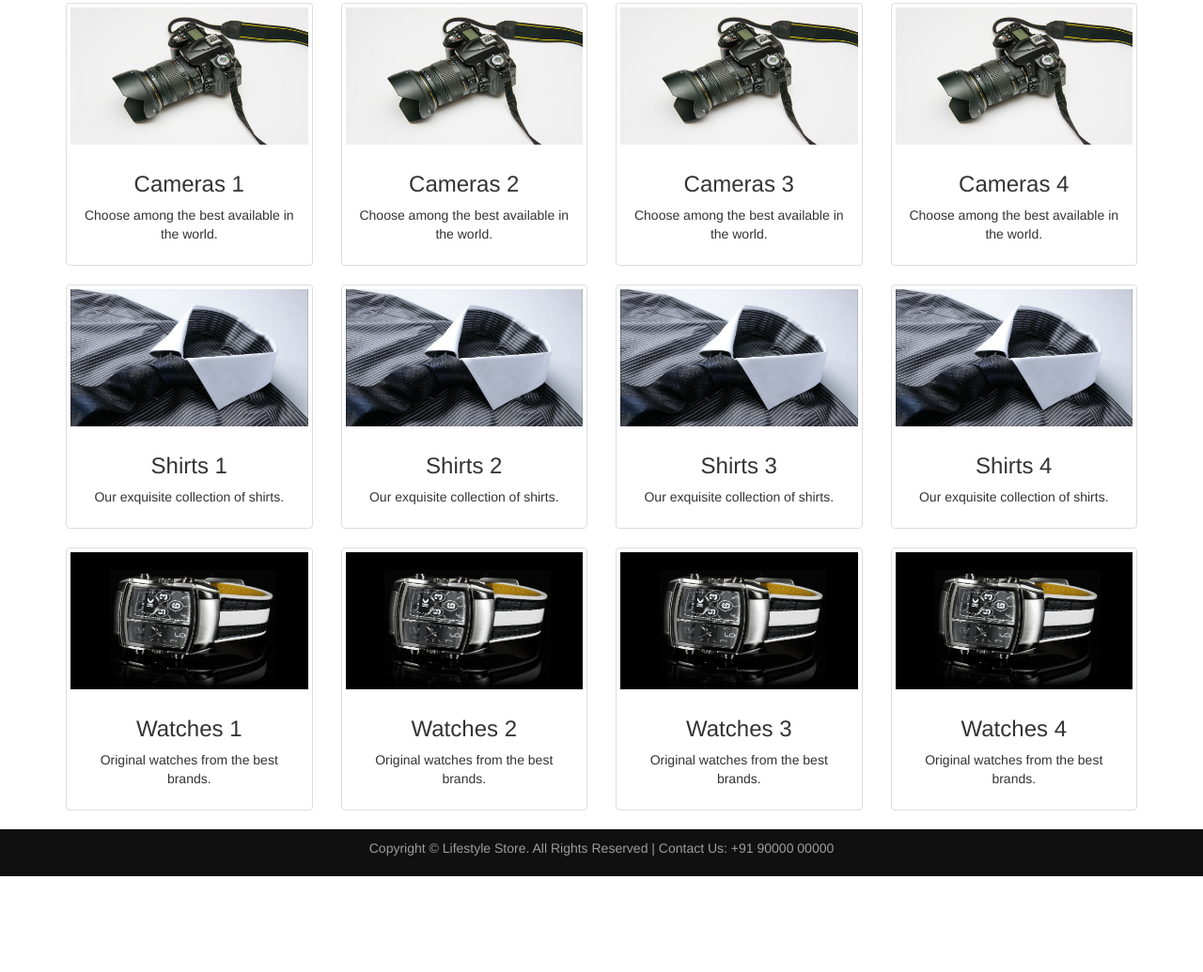
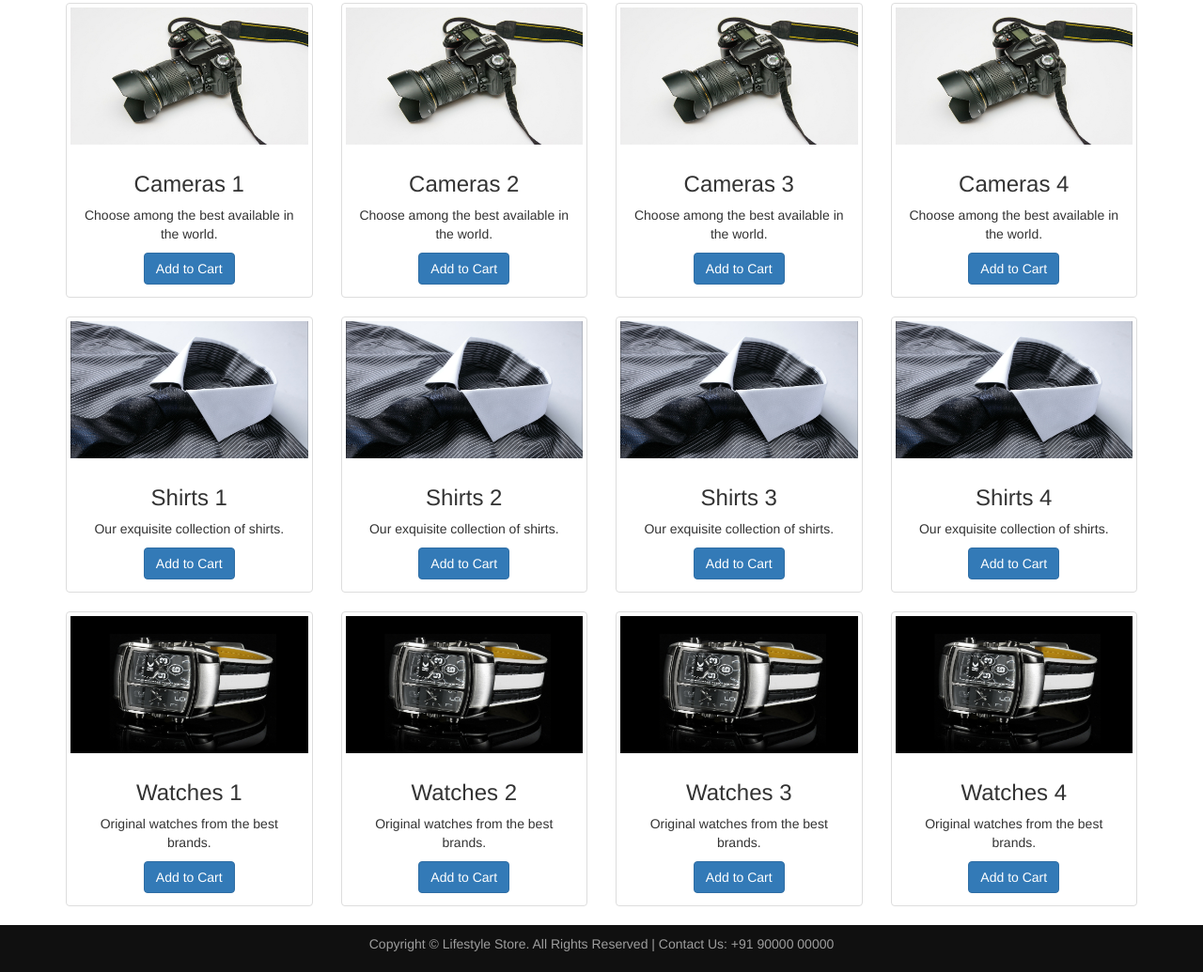
Before and after one commit to themightyNJ/learningWebDev, a plain HTML site: page Bootstrap_Assignment/product.html in a window 1280 px wide. Shown: the part 267-1302 px from the top of the page at 94% size. Before the commit the page ends 1200 px from the top, so only its background shows below. Drawn offline with nearby package versions, Linux system fonts and the light colour scheme.

Commit message:
Products page is done

```diff
--- a/Bootstrap_Assignment/product.html
+++ b/Bootstrap_Assignment/product.html
@@ -49,6 +49,7 @@
                     <div class="caption">
                         <h3>Cameras 1</h3>
                         <p>Choose among the best available in the world.</p>
+                        <button class="btn btn-primary">Add to Cart</button>
                     </div>
                 </div>
             </a>
@@ -60,6 +61,7 @@
                     <div class="caption">
                         <h3>Cameras 2</h3>
                         <p>Choose among the best available in the world.</p>
+                    	<button class="btn btn-primary">Add to Cart</button>
                     </div>
                 </div>
             </a>
@@ -71,6 +73,7 @@
                     <div class="caption">
                         <h3>Cameras 3</h3>
                         <p>Choose among the best available in the world.</p>
+                        <button class="btn btn-primary">Add to Cart</button>
                     </div>
                 </div>
             </a>
@@ -82,6 +85,7 @@
                     <div class="caption">
                         <h3>Cameras 4</h3>
                         <p>Choose among the best available in the world.</p>
+                        <button class="btn btn-primary">Add to Cart</button>
                     </div>
                 </div>
             </a>
@@ -95,6 +99,7 @@
                     <div class="caption">
                         <h3>Shirts 1</h3>
                         <p>Our exquisite collection of shirts.</p>
+                        <button class="btn btn-primary">Add to Cart</button>
                     </div>
                 </div>
             </a>
@@ -106,6 +111,7 @@
                     <div class="caption">
                         <h3>Shirts 2</h3>
                         <p>Our exquisite collection of shirts.</p>
+                        <button class="btn btn-primary">Add to Cart</button>
                     </div>
                 </div>
             </a>
@@ -117,6 +123,7 @@
                     <div class="caption">
                         <h3>Shirts 3</h3>
                         <p>Our exquisite collection of shirts.</p>
+                        <button class="btn btn-primary">Add to Cart</button>
                     </div>
                 </div>
             </a>
@@ -128,6 +135,7 @@
                     <div class="caption">
                         <h3>Shirts 4</h3>
                         <p>Our exquisite collection of shirts.</p>
+                        <button class="btn btn-primary">Add to Cart</button>
                     </div>
                 </div>
             </a>
@@ -141,6 +149,7 @@
                     <div class="caption">
                         <h3>Watches 1</h3>
                         <p>Original watches from the best brands.</p>
+                        <button class="btn btn-primary">Add to Cart</button>
                     </div>
                 </div>
             </a>
@@ -152,6 +161,7 @@
                     <div class="caption">
                         <h3>Watches 2</h3>
                         <p>Original watches from the best brands.</p>
+                        <button class="btn btn-primary">Add to Cart</button>
                     </div>
                 </div>
             </a>
@@ -163,6 +173,7 @@
                     <div class="caption">
                         <h3>Watches 3</h3>
                         <p>Original watches from the best brands.</p>
+                        <button class="btn btn-primary">Add to Cart</button>
                     </div>
                 </div>
             </a>
@@ -174,6 +185,7 @@
                     <div class="caption">
                         <h3>Watches 4</h3>
                         <p>Original watches from the best brands.</p>
+                        <button class="btn btn-primary">Add to Cart</button>
                     </div>
                 </div>
             </a>
```
